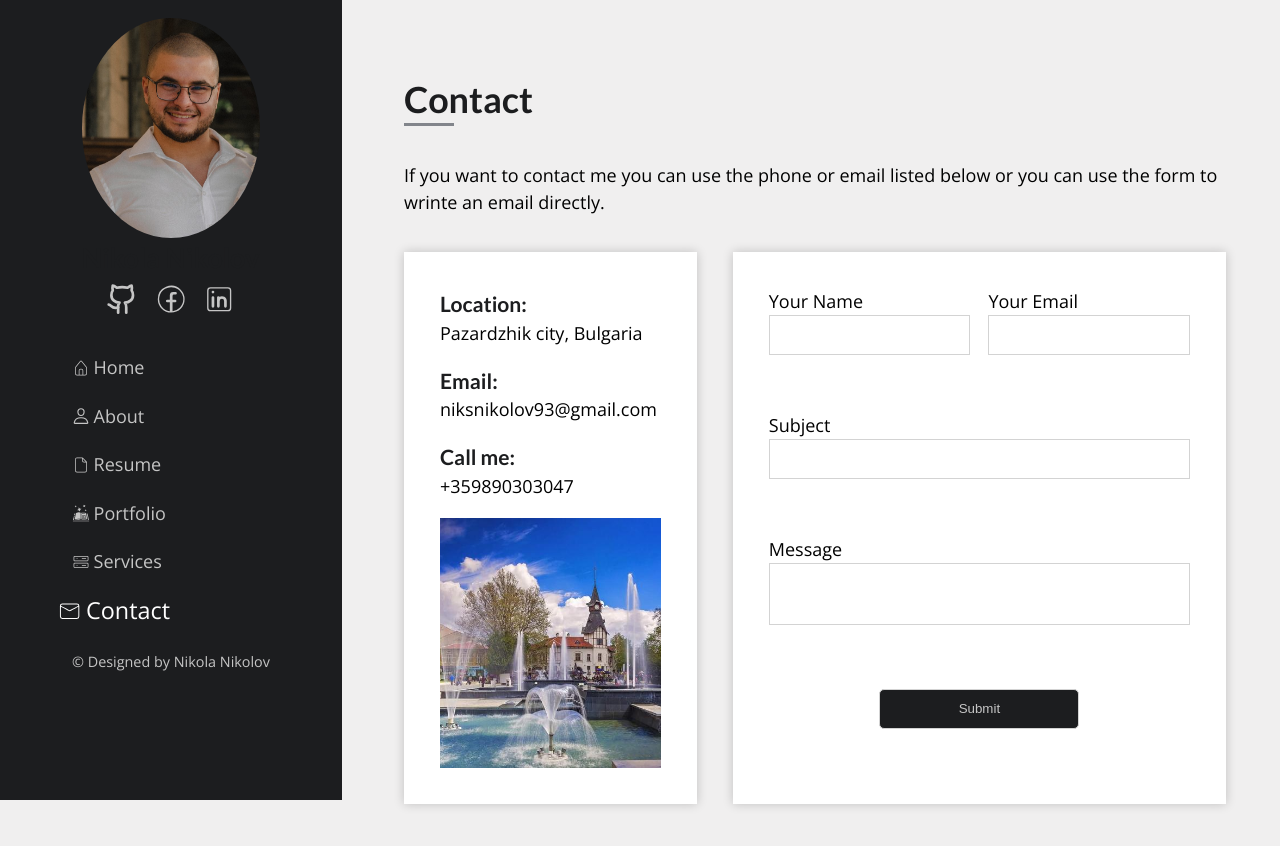
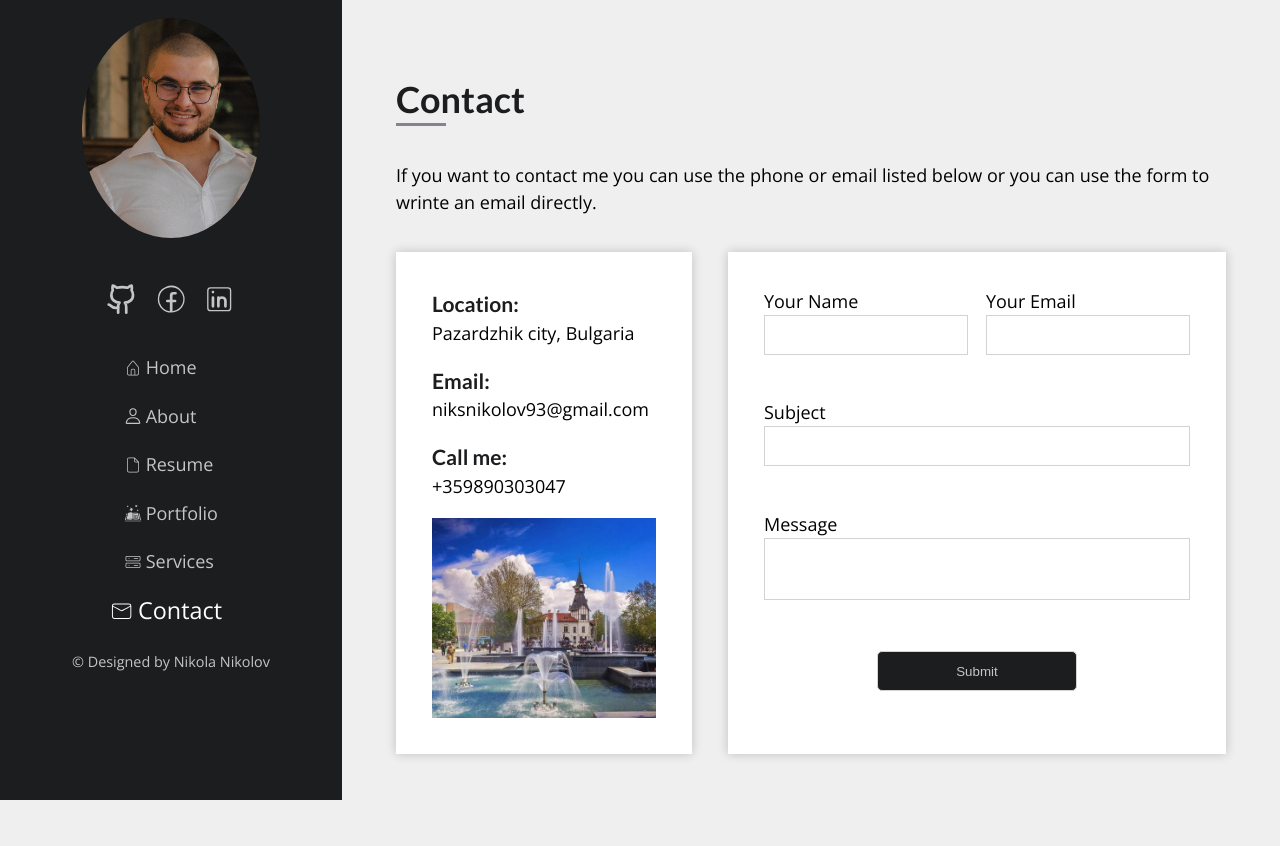
Before and after one commit to NikolaNikolov93/New-Portfolio, a React (Vite) app: page /contact in a window 1280 px wide. Shown: the top 846 px of the page. Built offline with nearby package versions, Linux system fonts and the light colour scheme.

Commit message:
css fixes

```diff
--- a/src/App.css
+++ b/src/App.css
@@ -8,7 +8,7 @@
 }
 
 .site-nav {
-  flex: 0 0 350px;
+  flex: 0 0 auto;
 }
 .site-info {
   flex: 1 1 60%;
@@ -37,7 +37,7 @@
   }
   .hamburger-menu {
     display: inline-flex;
-    z-index: 50;
+    z-index: 100;
   }
   .hamburger-menu-item {
     transition: transform 0.8s ease;
@@ -50,7 +50,6 @@
   .open {
     z-index: 99;
     transform: translateX(0); /* Slide in when .open class is applied */
-    flex: 0 0 350px;
   }
 
   .one {
--- a/src/features/navbar/NavBar.module.css
+++ b/src/features/navbar/NavBar.module.css
@@ -1,13 +1,12 @@
 .header {
   background-color: #1c1d1f;
   padding: 1em 4em;
-  min-height: 100dvh;
+  min-height: 100vh;
   color: rgb(197, 197, 197);
   display: flex;
   flex-direction: column;
   gap: 1.5em;
   align-items: center;
-  position: fixed;
 }
 
 .header footer {
@@ -21,7 +20,6 @@
   display: flex;
   flex-direction: column;
   gap: 1.2em;
-  align-self: flex-start;
 }
 .nav li a {
   display: flex;
--- a/src/pages/contact/Contact.module.css
+++ b/src/pages/contact/Contact.module.css
@@ -26,7 +26,7 @@
 }
 .contacts-location-img {
   width: auto;
-  height: 250px;
+  height: 200px;
   background-position: center;
   background-size: cover;
 }
--- a/src/pages/home/Home.module.css
+++ b/src/pages/home/Home.module.css
@@ -8,7 +8,7 @@
   display: flex;
   justify-content: center;
   align-items: center;
-  min-height: 100vh;
+  max-height: 100vh;
   font-size: 2em;
 }
 .home p {
```
